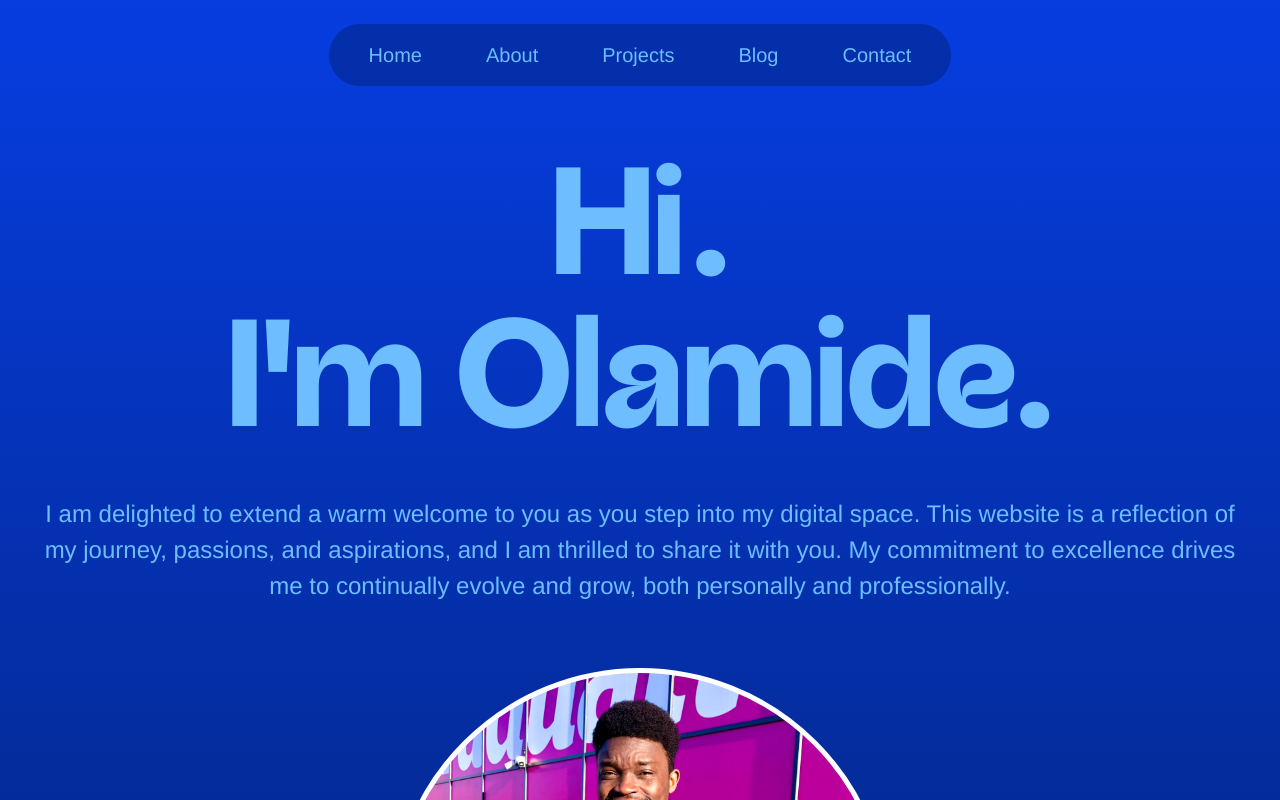
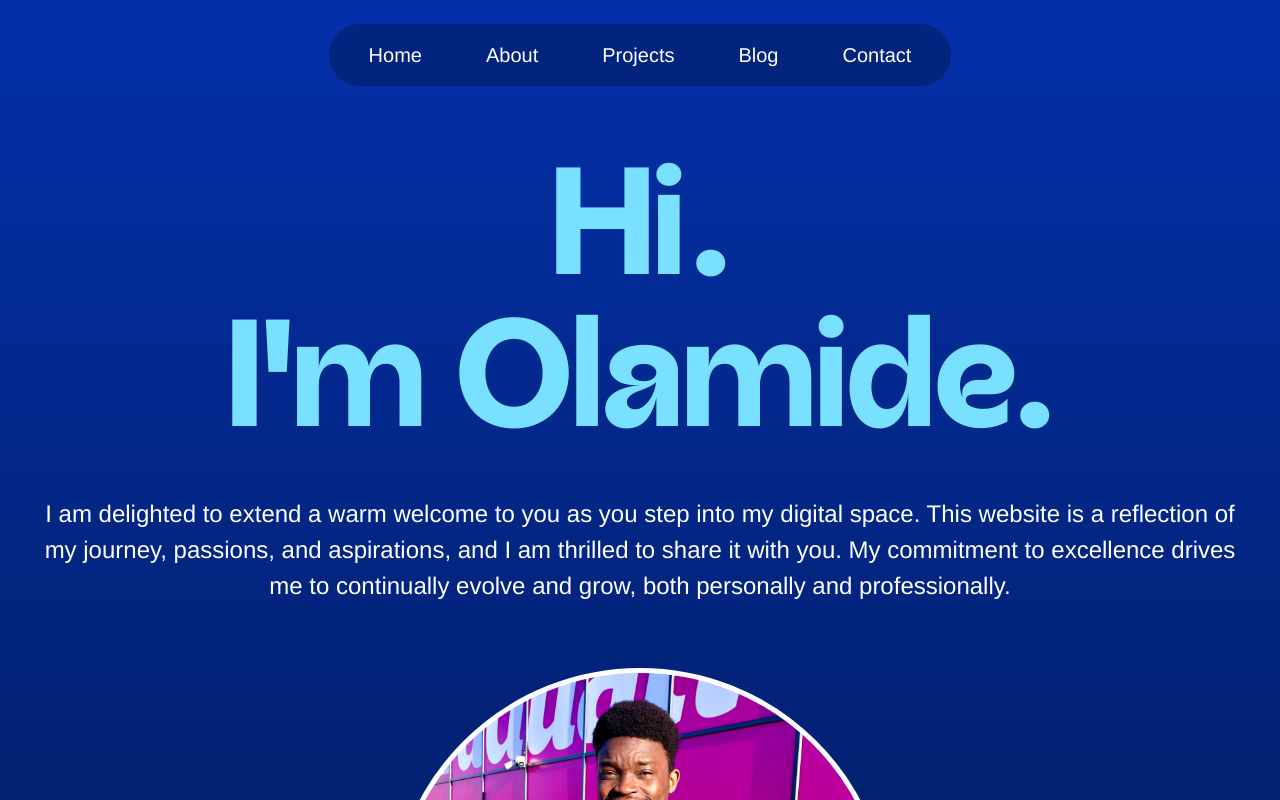
Before and after one commit to olamide-ibiloye/personal-website, a Gatsby site: page / in a window 1280 px wide. Shown: the top 800 px of the page. Built offline with nearby package versions, Linux system fonts and the light colour scheme; Gatsby itself is replaced by a stand-in of ours.

Commit message:
Final palette tweak

```diff
--- a/src/components/header/NavBar.tsx
+++ b/src/components/header/NavBar.tsx
@@ -23,13 +23,13 @@ const buttonsContainerStyle = { display: "flex", flexDirection: "row" };
 
 const navButtonsContainer = {
   borderRadius: 20,
-  backgroundColor: "rgba(3, 35, 122, 0.5)",
+  backgroundColor: "rgba(2, 26, 86, 0.5)",
   py: 2,
   px: 1,
 };
 
 const navButtonsStyle = {
-  color: "primary.main",
+  color: "primary.light",
   mx: { xs: 2, md: 4 },
   fontSize: { xs: 13, sm: 16, md: 20 },
   fontFamily: "Helvetica",
--- a/src/components/layout/Layout.tsx
+++ b/src/components/layout/Layout.tsx
@@ -16,7 +16,7 @@ const Layout = ({ children }: LayoutProps) => {
         <Header />
         <Box
           sx={{
-            backgroundImage: "linear-gradient(0deg, #03237A 0%, #063DE0 100%)",
+            backgroundImage: "linear-gradient(0deg, #021A56 0%, #0330AA 100%)",
           }}
         >
           {children}
--- a/src/components/typeface/BodyFont.tsx
+++ b/src/components/typeface/BodyFont.tsx
@@ -11,7 +11,7 @@ interface BodyFontProp {
 
 const BodyFont = ({
   variant = "body1",
-  color = "primary.main",
+  color = "primary.light",
   fontFamily = "Helvetica",
   children,
   style,
--- a/src/styles/palette.ts
+++ b/src/styles/palette.ts
@@ -1,8 +1,8 @@
 const palette = {
   common: { black: "#000", white: "#ede6e6" },
-  primary: { main: "#6DBDFF", light: "#FFFFFF" },
+  primary: { main: "#7AE0FF", light: "#FFFFFF" },
   background: {
-    default: "#03237A",
+    default: "#021A56",
   },
 };
 
```
